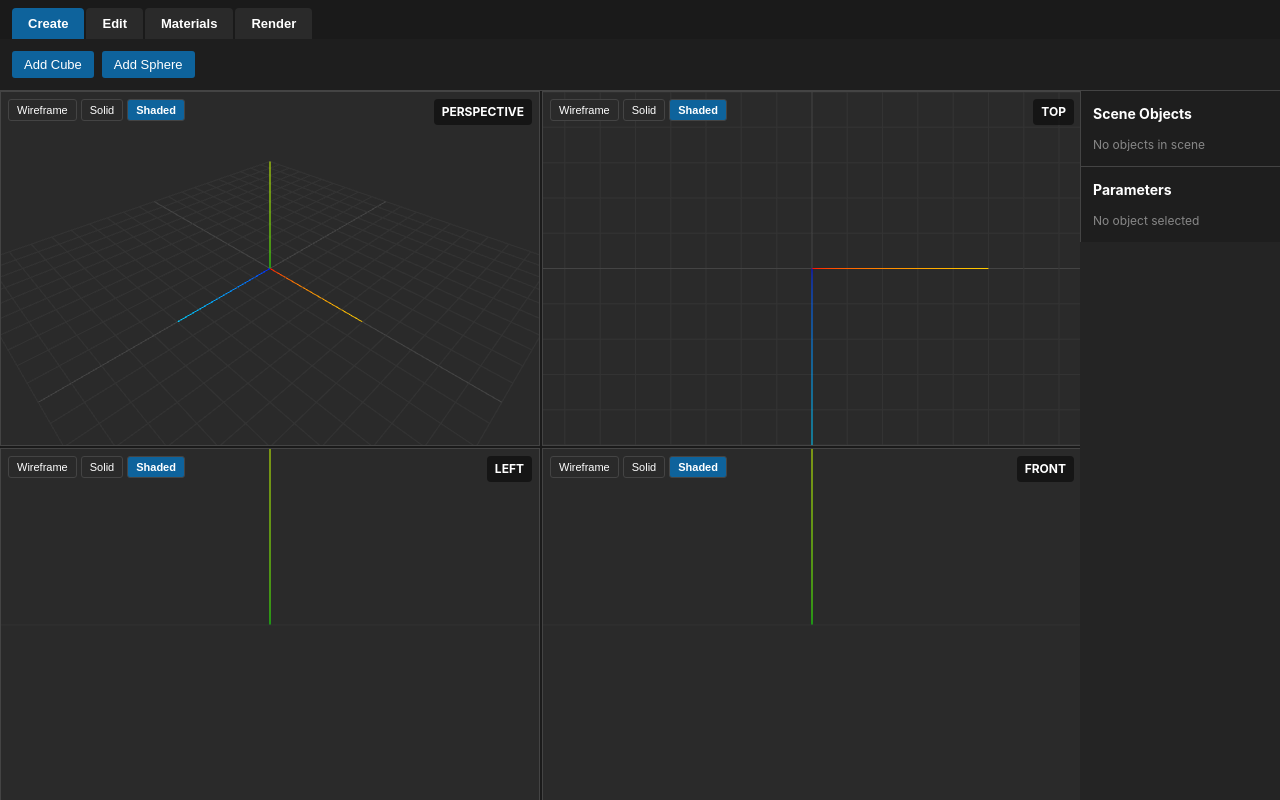
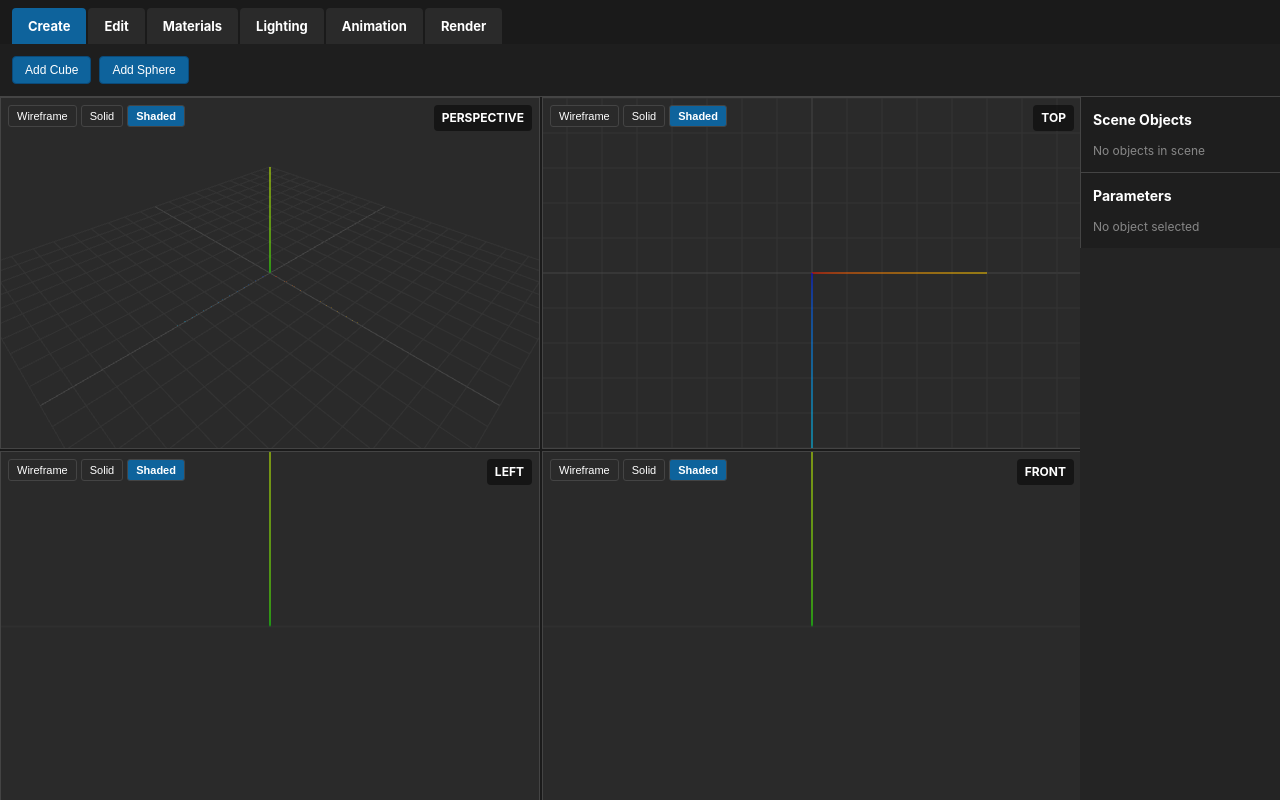
Before and after one commit to danielmarston/GALACTICTHUNDER, a React (Vite) app: page / in a window 1280 px wide. Built offline with nearby package versions, Linux system fonts and the light colour scheme.

Commit message:
toolbar refactor

```diff
--- a/src/components/Toolbar.tsx
+++ b/src/components/Toolbar.tsx
@@ -1,20 +1,63 @@
-import { useState } from 'react';
-import { CreateTab } from './toolbar/CreateTab';
-import { EditTab } from './toolbar/EditTab';
-import { MaterialsTab } from './toolbar/MaterialsTab';
-import { RenderTab } from './toolbar/RenderTab';
+import { useState, useMemo } from 'react';
+import { ToolbarButtonComponent } from './toolbar/ToolbarButton';
+import type { TabConfig } from './toolbar/types';
 
 interface ToolbarProps {
   onAddCube: () => void;
   onAddSphere: () => void;
 }
 
-type ToolTab = 'create' | 'edit' | 'materials' | 'render';
+export function Toolbar({ onAddCube, onAddSphere }: ToolbarProps) {
+  const [activeTab, setActiveTab] = useState<string>('create');
 
-export function Toolbar({ onAddCube, onAddSphere }: ToolbarProps) {
-  const [activeTab, setActiveTab] = useState<ToolTab>('create');
+  // Define all tabs as configuration objects
+  const tabs: TabConfig[] = useMemo(() => [
+    {
+      id: 'create',
+      label: 'Create',
+      buttons: [
+        {
+          label: 'Add Cube',
+          tooltip: 'Add a cube to the scene',
+          action: onAddCube,
+        },
+        {
+          label: 'Add Sphere',
+          tooltip: 'Add a sphere to the scene',
+          action: onAddSphere,
+        },
+      ],
+    },
+    {
+      id: 'edit',
+      label: 'Edit',
+      buttons: [],
+    },
+    {
+      id: 'materials',
+      label: 'Materials',
+      buttons: [],
+    },
+    {
+      id: 'lighting',
+      label: 'Lighting',
+      buttons: [],
+    },
+    {
+      id: 'animation',
+      label: 'Animation',
+      buttons: [],
+    },
+    {
+      id: 'render',
+      label: 'Render',
+      buttons: [],
+    },
+  ], [onAddCube, onAddSphere]);
 
-  const tabStyle = (isActive: boolean) => ({
+  const activeTabConfig = tabs.find(tab => tab.id === activeTab);
+
+  const tabButtonStyle = (isActive: boolean) => ({
     padding: '8px 16px',
     backgroundColor: isActive ? '#0e639c' : '#2a2a2a',
     color: '#fff',
@@ -22,8 +65,12 @@ export function Toolbar({ onAddCube, onAddSphere }: ToolbarProps) {
     borderRadius: '4px 4px 0 0',
     cursor: 'pointer',
     fontSize: '13px',
-    fontWeight: 'bold',
+    fontWeight: 'bold' as const,
     marginRight: '2px',
+    verticalAlign: 'bottom' as const,
+    boxSizing: 'border-box' as const,
+    height: '36px',
+    fontFamily: 'inherit',
   });
 
   return (
@@ -38,70 +85,25 @@ export function Toolbar({ onAddCube, onAddSphere }: ToolbarProps) {
           backgroundColor: '#1a1a1a',
         }}
       >
+        {tabs.map(tab => (
           <button
-          onClick={() => setActiveTab('create')}
-          style={tabStyle(activeTab === 'create')}
+            key={tab.id}
+            onClick={() => setActiveTab(tab.id)}
+            style={tabButtonStyle(activeTab === tab.id)}
             onMouseOver={(e) => {
-            if (activeTab !== 'create') {
+              if (activeTab !== tab.id) {
                 e.currentTarget.style.backgroundColor = '#3a3a3a';
               }
             }}
             onMouseOut={(e) => {
-            if (activeTab !== 'create') {
+              if (activeTab !== tab.id) {
                 e.currentTarget.style.backgroundColor = '#2a2a2a';
               }
             }}
           >
-          Create
+            {tab.label}
           </button>
-        <button
-          onClick={() => setActiveTab('edit')}
-          style={tabStyle(activeTab === 'edit')}
-          onMouseOver={(e) => {
-            if (activeTab !== 'edit') {
-              e.currentTarget.style.backgroundColor = '#3a3a3a';
-            }
-          }}
-          onMouseOut={(e) => {
-            if (activeTab !== 'edit') {
-              e.currentTarget.style.backgroundColor = '#2a2a2a';
-            }
-          }}
-        >
-          Edit
-        </button>
-        <button
-          onClick={() => setActiveTab('materials')}
-          style={tabStyle(activeTab === 'materials')}
-          onMouseOver={(e) => {
-            if (activeTab !== 'materials') {
-              e.currentTarget.style.backgroundColor = '#3a3a3a';
-            }
-          }}
-          onMouseOut={(e) => {
-            if (activeTab !== 'materials') {
-              e.currentTarget.style.backgroundColor = '#2a2a2a';
-            }
-          }}
-        >
-          Materials
-        </button>
-        <button
-          onClick={() => setActiveTab('render')}
-          style={tabStyle(activeTab === 'render')}
-          onMouseOver={(e) => {
-            if (activeTab !== 'render') {
-              e.currentTarget.style.backgroundColor = '#3a3a3a';
-            }
-          }}
-          onMouseOut={(e) => {
-            if (activeTab !== 'render') {
-              e.currentTarget.style.backgroundColor = '#2a2a2a';
-            }
-          }}
-        >
-          Render
-        </button>
+        ))}
       </div>
 
       {/* Tab Content */}
@@ -114,10 +116,15 @@ export function Toolbar({ onAddCube, onAddSphere }: ToolbarProps) {
           alignItems: 'center',
         }}
       >
-        {activeTab === 'create' && <CreateTab onAddCube={onAddCube} onAddSphere={onAddSphere} />}
-        {activeTab === 'edit' && <EditTab />}
-        {activeTab === 'materials' && <MaterialsTab />}
-        {activeTab === 'render' && <RenderTab />}
+        {activeTabConfig && activeTabConfig.buttons.length > 0 ? (
+          activeTabConfig.buttons.map((button, index) => (
+            <ToolbarButtonComponent key={index} button={button} />
+          ))
+        ) : (
+          <p style={{ color: '#888', fontSize: '12px', margin: 0 }}>
+            {activeTabConfig?.label} tools coming soon...
+          </p>
+        )}
       </div>
     </div>
   );
--- a/src/components/toolbar/CreateTab.tsx
+++ /dev/null
@@ -1,38 +0,0 @@
-interface CreateTabProps {
-  onAddCube: () => void;
-  onAddSphere: () => void;
-}
-
-export function CreateTab({ onAddCube, onAddSphere }: CreateTabProps) {
-  const buttonStyle = {
-    padding: '6px 12px',
-    backgroundColor: '#0e639c',
-    color: '#fff',
-    border: 'none',
-    borderRadius: '3px',
-    cursor: 'pointer',
-    fontSize: '13px',
-    fontWeight: 'normal',
-  };
-
-  return (
-    <>
-      <button
-        onClick={onAddCube}
-        style={buttonStyle}
-        onMouseOver={(e) => (e.currentTarget.style.backgroundColor = '#1177bb')}
-        onMouseOut={(e) => (e.currentTarget.style.backgroundColor = '#0e639c')}
-      >
-        Add Cube
-      </button>
-      <button
-        onClick={onAddSphere}
-        style={buttonStyle}
-        onMouseOver={(e) => (e.currentTarget.style.backgroundColor = '#1177bb')}
-        onMouseOut={(e) => (e.currentTarget.style.backgroundColor = '#0e639c')}
-      >
-        Add Sphere
-      </button>
-    </>
-  );
-}
--- a/src/components/toolbar/EditTab.tsx
+++ /dev/null
@@ -1,7 +0,0 @@
-export function EditTab() {
-  return (
-    <div style={{ color: '#888', fontSize: '13px' }}>
-      Edit tools coming soon...
-    </div>
-  );
-}
--- a/src/components/toolbar/MaterialsTab.tsx
+++ /dev/null
@@ -1,7 +0,0 @@
-export function MaterialsTab() {
-  return (
-    <div style={{ color: '#888', fontSize: '13px' }}>
-      Material editor coming soon...
-    </div>
-  );
-}
--- a/src/components/toolbar/RenderTab.tsx
+++ /dev/null
@@ -1,7 +0,0 @@
-export function RenderTab() {
-  return (
-    <div style={{ color: '#888', fontSize: '13px' }}>
-      Render settings coming soon...
-    </div>
-  );
-}
--- /dev/null
+++ b/src/components/toolbar/ToolbarButton.tsx
@@ -0,0 +1,40 @@
+import type { ToolbarButton } from './types';
+
+interface ToolbarButtonProps {
+  button: ToolbarButton;
+}
+
+export function ToolbarButtonComponent({ button }: ToolbarButtonProps) {
+  const buttonStyle = {
+    padding: '6px 12px',
+    backgroundColor: '#0e639c',
+    color: '#fff',
+    border: '1px solid #0a4a7a',
+    borderRadius: '4px',
+    cursor: 'pointer',
+    fontSize: '12px',
+    fontWeight: '500' as const,
+    display: 'flex',
+    alignItems: 'center',
+    gap: '6px',
+    height: '28px',
+    boxSizing: 'border-box' as const,
+  };
+
+  return (
+    <button
+      onClick={button.action}
+      title={button.tooltip}
+      style={buttonStyle}
+      onMouseOver={(e) => {
+        e.currentTarget.style.backgroundColor = '#1177bb';
+      }}
+      onMouseOut={(e) => {
+        e.currentTarget.style.backgroundColor = '#0e639c';
+      }}
+    >
+      {button.icon && <span>{button.icon}</span>}
+      <span>{button.label}</span>
+    </button>
+  );
+}
--- /dev/null
+++ b/src/components/toolbar/types.ts
@@ -0,0 +1,12 @@
+export interface ToolbarButton {
+  icon?: string;
+  label: string;
+  tooltip?: string;
+  action: () => void;
+}
+
+export interface TabConfig {
+  id: string;
+  label: string;
+  buttons: ToolbarButton[];
+}
```
Lines whose indentation alone changed are shown as unchanged.
